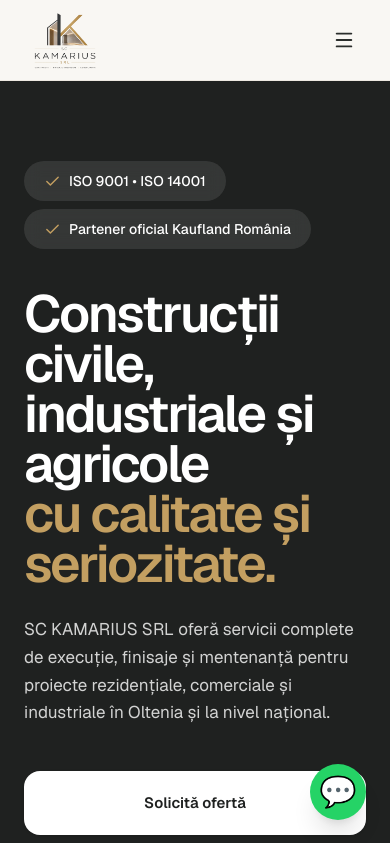
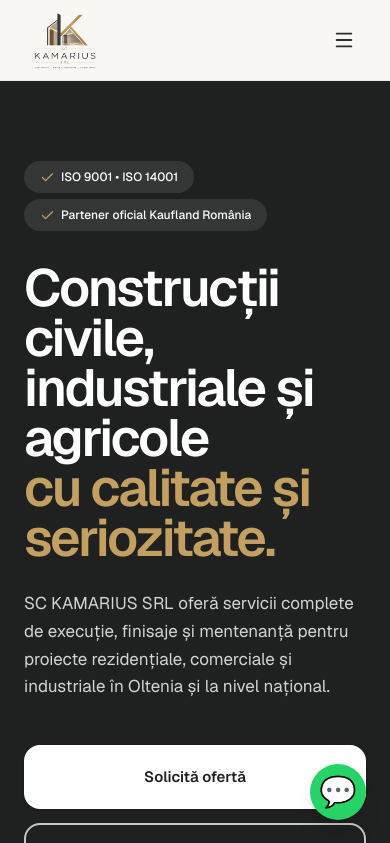
Before and after one commit to alextagdev/kamarius, a Next.js app: page / in a window 390 px wide. Shown: the top 843 px of the page. Built offline with nearby package versions, Linux system fonts and the light colour scheme.

Commit message:
ui: reduce vertical padding on mobile for hero trust badges
- ISO 9001 • ISO 14001 and Partener Kaufland badges now more compact on phone
- Smaller height (h-8), smaller padding (px-4), smaller text (text-xs), tighter gaps on mobile
- Desktop sizes unchanged

```diff
--- a/app/page.tsx
+++ b/app/page.tsx
@@ -62,14 +62,14 @@
       <header className="bg-[#1F2120] text-white">
         <div className="max-w-screen-2xl mx-auto px-6 lg:px-12 xl:px-16 pt-20 pb-24 lg:pt-28 lg:pb-32">
           <div className="max-w-[920px]">
-            {/* Trust badges - slightly larger */}
-            <div className="flex flex-wrap items-center gap-x-3 gap-y-2 mb-10">
-              <div className="inline-flex items-center gap-x-2 bg-white/10 backdrop-blur px-5 h-10 rounded-full text-sm font-medium">
-                <Check size={17} className="text-[#C39F61]" />
+            {/* Trust badges - more compact on mobile */}
+            <div className="flex flex-wrap items-center gap-x-2.5 gap-y-1.5 mb-8 md:mb-10">
+              <div className="inline-flex items-center gap-x-1.5 bg-white/10 backdrop-blur px-4 md:px-5 h-8 md:h-10 rounded-full text-xs md:text-sm font-medium">
+                <Check size={15} className="text-[#C39F61]" />
                 <span>ISO 9001 • ISO 14001</span>
               </div>
-              <div className="inline-flex items-center gap-x-2 bg-white/10 backdrop-blur px-5 h-10 rounded-full text-sm font-medium">
-                <Check size={17} className="text-[#C39F61]" />
+              <div className="inline-flex items-center gap-x-1.5 bg-white/10 backdrop-blur px-4 md:px-5 h-8 md:h-10 rounded-full text-xs md:text-sm font-medium">
+                <Check size={15} className="text-[#C39F61]" />
                 <span>Partener oficial Kaufland România</span>
               </div>
             </div>
```
